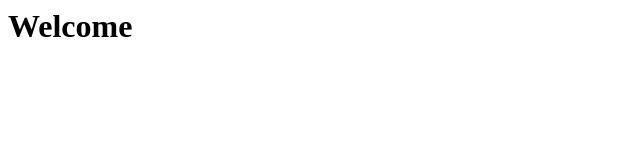
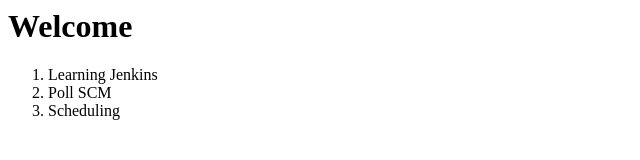
Before and after one commit to BhavaniShekhar/testjenkins, a plain HTML site: page index.html in a window 1280 px wide. Shown: the whole page, without its empty margins (0-640 px from the left). Drawn offline with Linux system fonts and the light colour scheme.

Commit message:
Update index.html

```diff
--- a/index.html
+++ b/index.html
@@ -1 +1,6 @@
 <h1>Welcome</h1>
+<ol>
+  <li>Learning Jenkins</li>
+  <li>Poll SCM </li>
+  <li>Scheduling </li>
+</ol>
```
